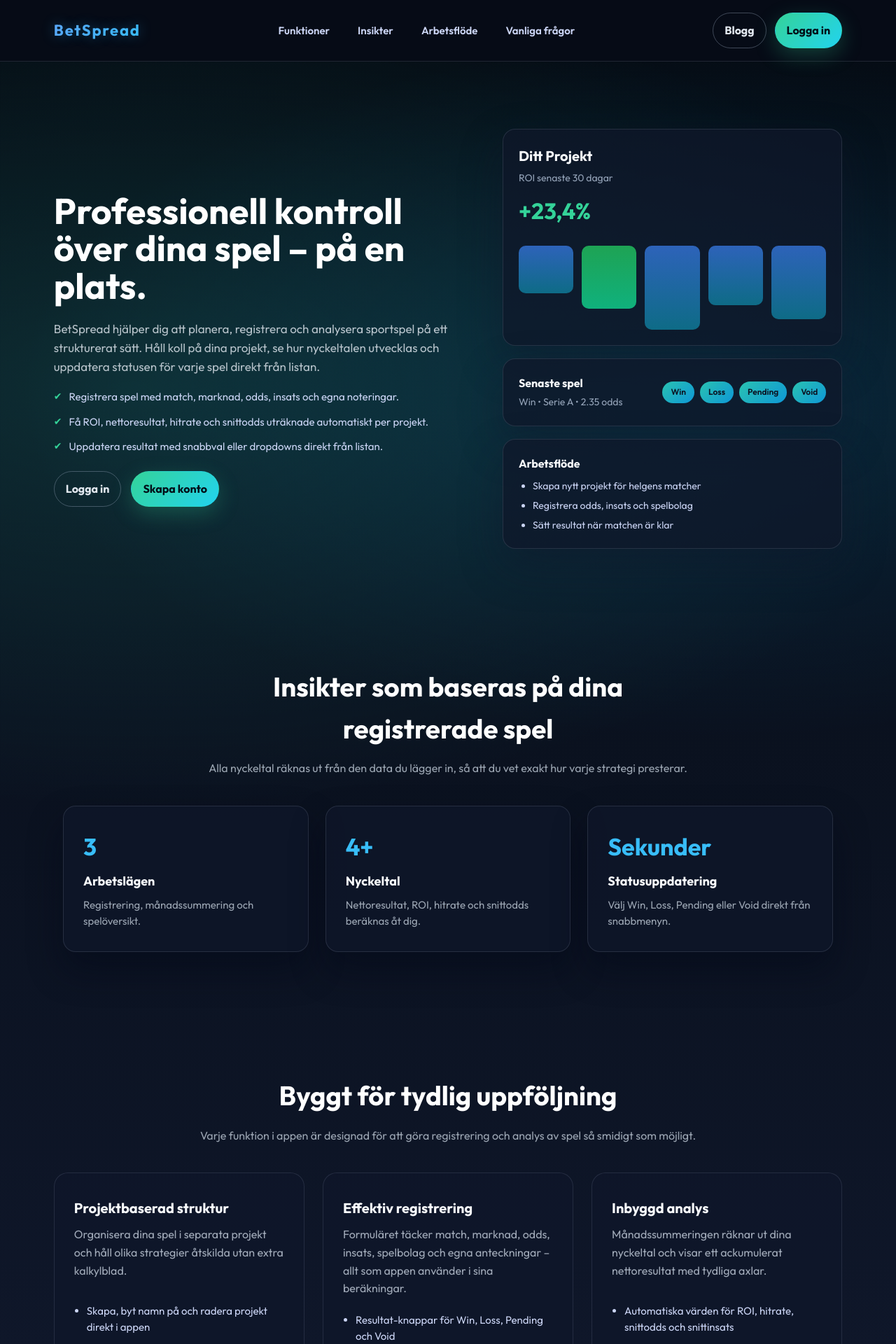
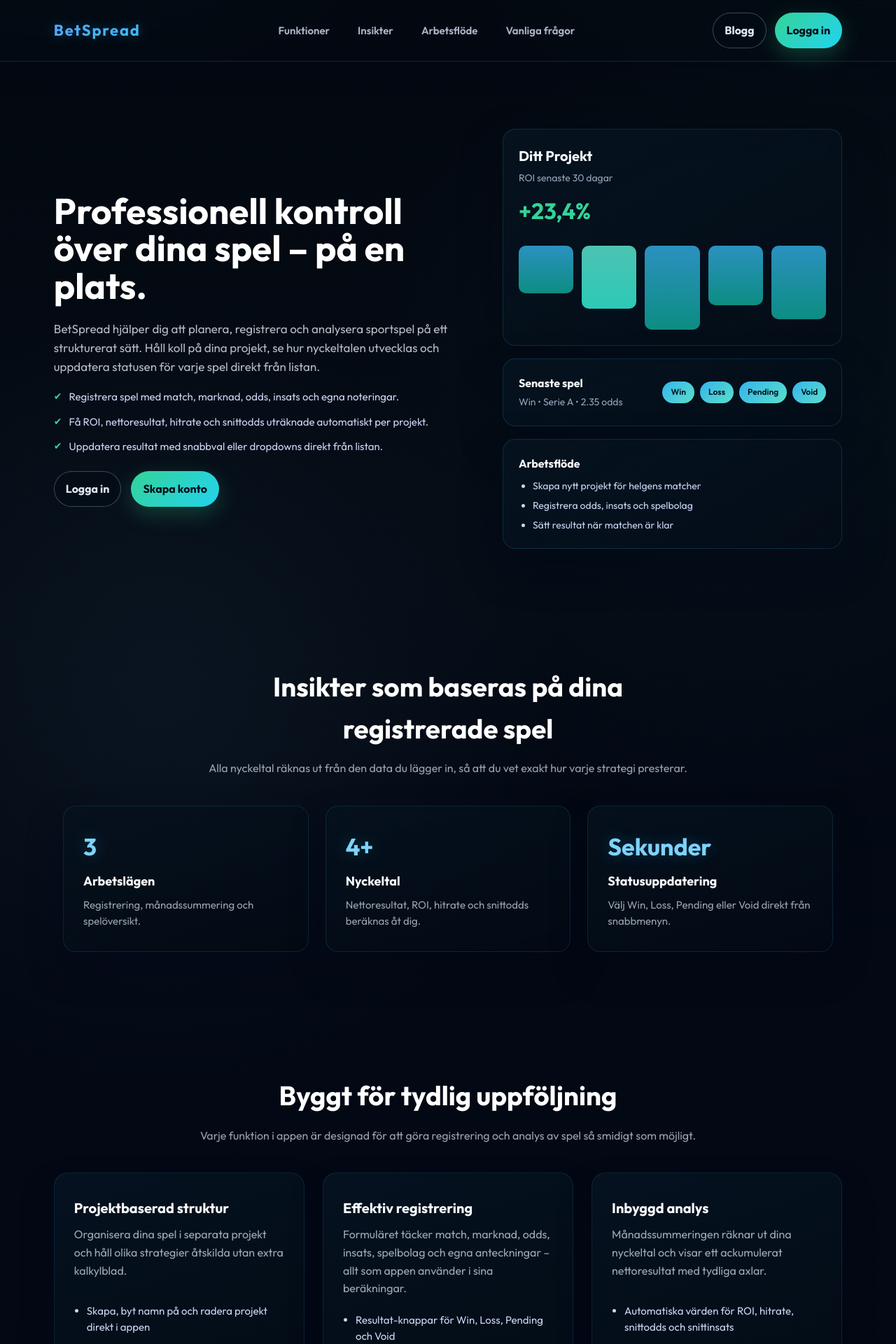
Before and after one commit to fortune14group-hub/Fortune14, a Next.js app: page / in a window 1280 px wide. Shown: the top 1920 px of the page at 70% size. Built offline with nearby package versions, Linux system fonts and the light colour scheme.

Commit message:
Apply unified dark gradient theme to landing page

```diff
--- a/app/page.js
+++ b/app/page.js
@@ -120,7 +120,7 @@
 
 export default function LandingPage() {
   return (
-    <>
+    <div className={styles.page}>
       <header className={styles.landingTopbar}>
         <div className={styles.brand}>BetSpread</div>
         <nav className={styles.nav} aria-label="Primär">
@@ -340,6 +340,6 @@
         </p>
         <p className={styles.footerCopy}>© {yearNow} BetSpread</p>
       </footer>
-    </>
+    </div>
   );
 }
--- a/app/page.module.css
+++ b/app/page.module.css
@@ -1,14 +1,48 @@
+.page {
+  position: relative;
+  min-height: 100svh;
+  display: flex;
+  flex-direction: column;
+  background: radial-gradient(1200px 900px at 6% -10%, rgba(56, 189, 248, 0.18), transparent 68%),
+    radial-gradient(1100px 820px at 95% -8%, rgba(45, 212, 191, 0.18), transparent 70%),
+    linear-gradient(180deg, #04070d 0%, #071425 42%, #02040a 100%);
+  color: #f8fafc;
+  overflow-x: hidden;
+  isolation: isolate;
+}
+
+.page::before,
+.page::after {
+  content: '';
+  position: absolute;
+  inset: 0;
+  pointer-events: none;
+  z-index: 0;
+}
+
+.page::before {
+  background: radial-gradient(840px 840px at 18% 20%, rgba(125, 211, 252, 0.28), transparent 68%);
+  opacity: 0.75;
+}
+
+.page::after {
+  background: radial-gradient(760px 760px at 82% 12%, rgba(45, 212, 191, 0.22), transparent 72%);
+  mix-blend-mode: screen;
+  opacity: 0.55;
+}
+
 .landingTopbar {
   position: sticky;
   top: 0;
-  z-index: 10;
+  z-index: 5;
   display: flex;
   align-items: center;
   justify-content: space-between;
   padding: 18px 6vw;
-  background: rgba(8, 13, 23, 0.85);
-  backdrop-filter: blur(16px);
-  border-bottom: 1px solid rgba(148, 163, 184, 0.18);
+  background: rgba(4, 10, 18, 0.72);
+  backdrop-filter: blur(18px);
+  border-bottom: 1px solid rgba(56, 189, 248, 0.18);
+  box-shadow: 0 18px 30px rgba(2, 6, 23, 0.36);
 }
 
 .brand {
@@ -29,7 +63,7 @@
 }
 
 .navLink {
-  color: #cbd5f5;
+  color: rgba(224, 231, 255, 0.78);
   font-weight: 600;
   font-size: 15px;
   padding: 8px 10px;
@@ -39,7 +73,7 @@
 
 .navLink:hover,
 .navLink:focus-visible {
-  background: rgba(148, 163, 184, 0.16);
+  background: rgba(56, 189, 248, 0.18);
   color: #ffffff;
   outline: none;
 }
@@ -75,7 +109,7 @@
 }
 
 .btnGhost {
-  background: transparent;
+  background: rgba(4, 12, 20, 0.6);
   border-color: rgba(148, 163, 184, 0.4);
   color: #e2e8f0;
 }
@@ -83,13 +117,18 @@
 .btnGhost:hover,
 .btnGhost:focus-visible {
   border-color: rgba(94, 234, 212, 0.6);
+  background: rgba(4, 12, 20, 0.75);
   color: #f8fafc;
 }
 
 .main {
-  background: radial-gradient(1200px 600px at 15% 10%, rgba(45, 212, 191, 0.16), transparent),
-    radial-gradient(1000px 500px at 80% 10%, rgba(14, 165, 233, 0.16), transparent),
-    linear-gradient(180deg, #050b13 0%, #0f172a 40%, #020617 100%);
+  position: relative;
+  z-index: 1;
+  flex: 1;
+  width: 100%;
+  display: flex;
+  flex-direction: column;
+  background: linear-gradient(180deg, rgba(3, 10, 18, 0.6) 0%, rgba(2, 6, 17, 0.88) 42%, rgba(1, 4, 12, 0.95) 100%);
   color: #f8fafc;
 }
 
@@ -161,9 +200,10 @@
 .mockupCardTertiary {
   border-radius: 18px;
   padding: 22px;
-  background: rgba(15, 23, 42, 0.75);
-  border: 1px solid rgba(148, 163, 184, 0.18);
-  box-shadow: 0 25px 60px rgba(15, 23, 42, 0.45);
+  background: linear-gradient(150deg, rgba(6, 20, 32, 0.88), rgba(4, 12, 24, 0.78));
+  border: 1px solid rgba(56, 189, 248, 0.16);
+  box-shadow: 0 25px 60px rgba(2, 6, 23, 0.45);
+  backdrop-filter: blur(10px);
 }
 
 .mockupCardPrimary h3 {
@@ -210,13 +250,13 @@
   display: block;
   height: 68px;
   border-radius: 10px;
-  background: linear-gradient(180deg, rgba(59, 130, 246, 0.7), rgba(14, 116, 144, 0.9));
+  background: linear-gradient(180deg, rgba(56, 189, 248, 0.75), rgba(13, 148, 136, 0.95));
   transform-origin: bottom;
 }
 
 .mockupChart span:nth-child(2) {
   height: 90px;
-  background: linear-gradient(180deg, rgba(34, 197, 94, 0.8), rgba(16, 185, 129, 0.95));
+  background: linear-gradient(180deg, rgba(94, 234, 212, 0.82), rgba(45, 212, 191, 0.95));
 }
 
 .mockupChart span:nth-child(3) {
@@ -261,8 +301,8 @@
   border-radius: 999px;
   font-size: 12px;
   font-weight: 600;
-  color: #0b1120;
-  background: linear-gradient(135deg, rgba(45, 212, 191, 0.9), rgba(14, 165, 233, 0.9));
+  color: #03131d;
+  background: linear-gradient(135deg, rgba(56, 189, 248, 0.95), rgba(94, 234, 212, 0.95));
 }
 
 .mockupCardTertiary h4 {
@@ -310,11 +350,12 @@
 }
 
 .statCard {
-  background: rgba(15, 23, 42, 0.78);
+  background: linear-gradient(160deg, rgba(6, 18, 30, 0.82), rgba(3, 10, 20, 0.9));
   border-radius: 18px;
   padding: 32px 28px;
-  border: 1px solid rgba(148, 163, 184, 0.18);
-  box-shadow: 0 25px 50px rgba(2, 6, 23, 0.45);
+  border: 1px solid rgba(56, 189, 248, 0.14);
+  box-shadow: 0 25px 50px rgba(2, 6, 23, 0.4);
+  backdrop-filter: blur(8px);
   text-align: left;
 }
 
@@ -323,7 +364,8 @@
   font-size: 34px;
   font-weight: 700;
   margin-bottom: 8px;
-  color: #38bdf8;
+  color: #7dd3fc;
+  text-shadow: 0 0 22px rgba(56, 189, 248, 0.28);
 }
 
 .statCard h3 {
@@ -351,12 +393,14 @@
 }
 
 .featureCard {
-  background: rgba(15, 23, 42, 0.82);
+  background: linear-gradient(160deg, rgba(6, 20, 34, 0.82), rgba(3, 10, 20, 0.9));
   border-radius: 20px;
   padding: 34px 28px;
-  border: 1px solid rgba(148, 163, 184, 0.16);
+  border: 1px solid rgba(56, 189, 248, 0.12);
   display: grid;
   gap: 20px;
+  box-shadow: 0 25px 45px rgba(2, 6, 23, 0.42);
+  backdrop-filter: blur(10px);
 }
 
 .featureCard h3 {
@@ -395,23 +439,25 @@
   grid-template-columns: auto 1fr;
   gap: 20px;
   align-items: start;
-  background: rgba(15, 23, 42, 0.8);
+  background: linear-gradient(150deg, rgba(6, 18, 30, 0.85), rgba(3, 10, 20, 0.9));
   border-radius: 18px;
   padding: 26px;
-  border: 1px solid rgba(148, 163, 184, 0.16);
-  box-shadow: 0 20px 45px rgba(2, 6, 23, 0.45);
+  border: 1px solid rgba(56, 189, 248, 0.14);
+  box-shadow: 0 20px 45px rgba(2, 6, 23, 0.42);
+  backdrop-filter: blur(8px);
 }
 
 .workflowIndex {
   width: 42px;
   height: 42px;
   border-radius: 12px;
-  background: linear-gradient(135deg, rgba(59, 130, 246, 0.9), rgba(14, 165, 233, 0.9));
+  background: linear-gradient(135deg, rgba(94, 234, 212, 0.95), rgba(56, 189, 248, 0.95));
   display: grid;
   place-items: center;
   font-weight: 700;
-  color: #020617;
+  color: #02121b;
   font-size: 18px;
+  box-shadow: 0 10px 24px rgba(13, 148, 136, 0.45);
 }
 
 .workflowStep h3 {
@@ -444,11 +490,12 @@
 
 .testimonialCard {
   margin: 0;
-  background: rgba(15, 23, 42, 0.8);
+  background: linear-gradient(160deg, rgba(6, 20, 34, 0.84), rgba(3, 10, 20, 0.9));
   border-radius: 20px;
   padding: 32px;
-  border: 1px solid rgba(148, 163, 184, 0.16);
-  box-shadow: 0 30px 60px rgba(2, 6, 23, 0.45);
+  border: 1px solid rgba(56, 189, 248, 0.14);
+  box-shadow: 0 30px 60px rgba(2, 6, 23, 0.42);
+  backdrop-filter: blur(8px);
   display: flex;
   flex-direction: column;
   gap: 12px;
@@ -479,10 +526,12 @@
 }
 
 .faqItem {
-  background: rgba(15, 23, 42, 0.78);
+  background: linear-gradient(160deg, rgba(6, 20, 34, 0.82), rgba(3, 10, 20, 0.9));
   border-radius: 16px;
   padding: 26px;
-  border: 1px solid rgba(148, 163, 184, 0.16);
+  border: 1px solid rgba(56, 189, 248, 0.12);
+  box-shadow: 0 18px 40px rgba(2, 6, 23, 0.38);
+  backdrop-filter: blur(8px);
 }
 
 .faqItem h3 {
@@ -505,13 +554,14 @@
   margin: 0 auto;
   padding: 40px;
   border-radius: 24px;
-  background: linear-gradient(135deg, rgba(59, 130, 246, 0.2), rgba(45, 212, 191, 0.2));
-  border: 1px solid rgba(148, 163, 184, 0.25);
+  background: linear-gradient(135deg, rgba(14, 165, 233, 0.22), rgba(94, 234, 212, 0.22));
+  border: 1px solid rgba(56, 189, 248, 0.32);
   display: flex;
   align-items: center;
   justify-content: space-between;
   gap: 28px;
-  box-shadow: 0 30px 60px rgba(2, 6, 23, 0.45);
+  box-shadow: 0 35px 70px rgba(2, 6, 23, 0.45);
+  backdrop-filter: blur(14px);
 }
 
 .ctaCard h2 {
@@ -532,14 +582,17 @@
 }
 
 .landingFooter {
+  position: relative;
+  z-index: 1;
   padding: 36px 20px 40px;
   color: #cbd5f5;
-  border-top: 1px solid rgba(148, 163, 184, 0.18);
-  background: rgba(8, 13, 23, 0.9);
+  border-top: 1px solid rgba(56, 189, 248, 0.18);
+  background: rgba(2, 6, 17, 0.92);
   display: grid;
   gap: 14px;
   justify-items: center;
   text-align: center;
+  box-shadow: 0 -18px 40px rgba(2, 6, 23, 0.32);
 }
 
 .footerNav {
@@ -572,8 +625,13 @@
 
 .footerContact a,
 .footerMessage a {
-  color: #fbbf24;
+  color: #38bdf8;
   font-weight: 600;
+}
+
+.footerContact a:hover,
+.footerMessage a:hover {
+  color: #7dd3fc;
 }
 
 .footerCopy {
```
